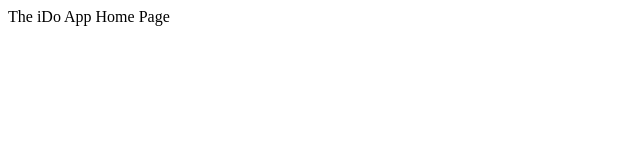
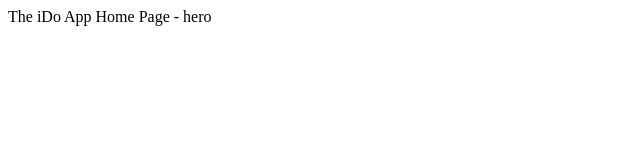
Before and after one commit to The-iDo-App/ido-server, a website: page public/index.html in a window 1280 px wide. Shown: the full height of the page, 0-640 px from the left. Drawn offline with Linux system fonts and the light colour scheme.

Commit message:
Update index.html

```diff
--- a/public/index.html
+++ b/public/index.html
@@ -5,6 +5,6 @@
   <title>The iDo App</title>
 </head>
 <body>
-  The iDo App Home Page
+  The iDo App Home Page - hero
 </body>
 </html>
```
